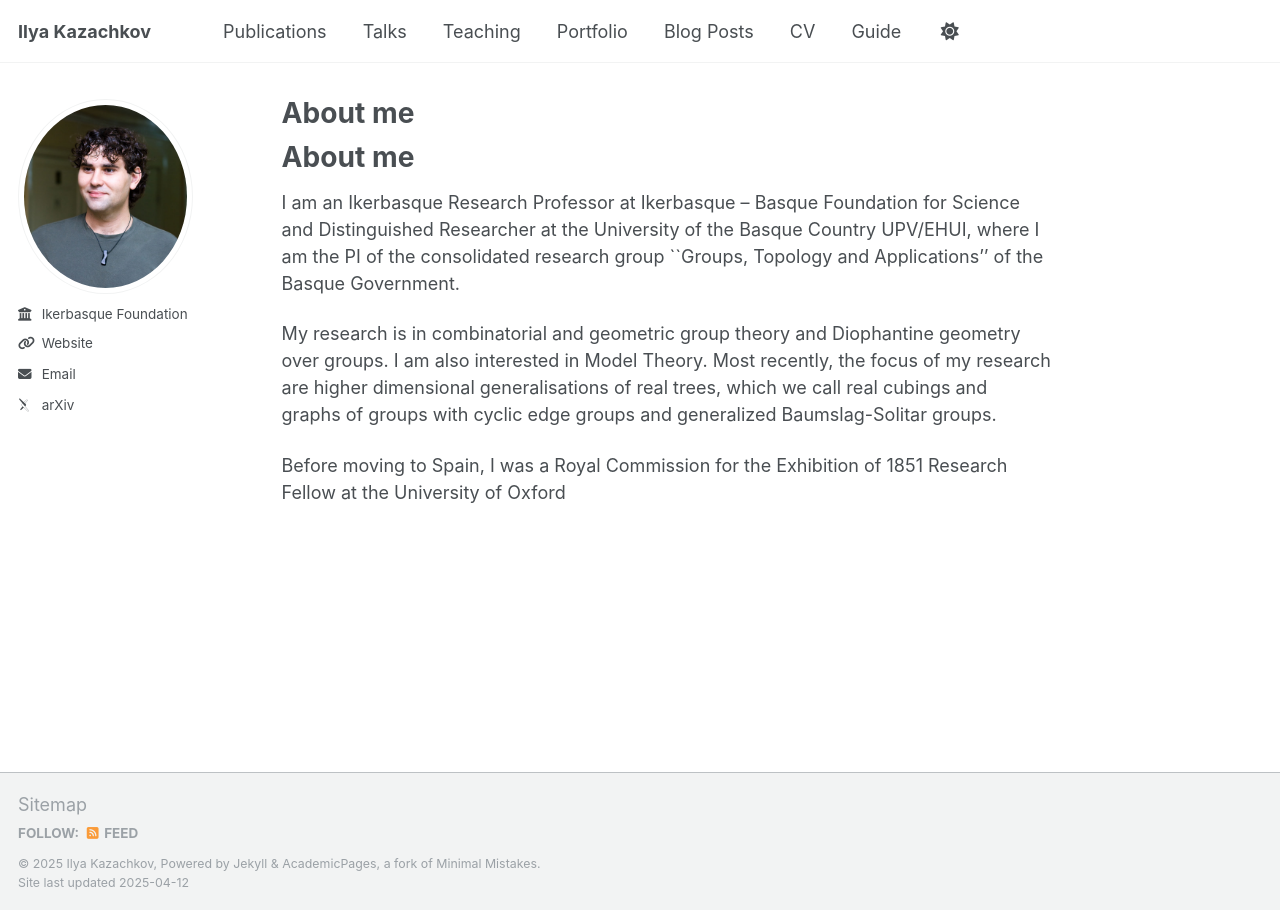
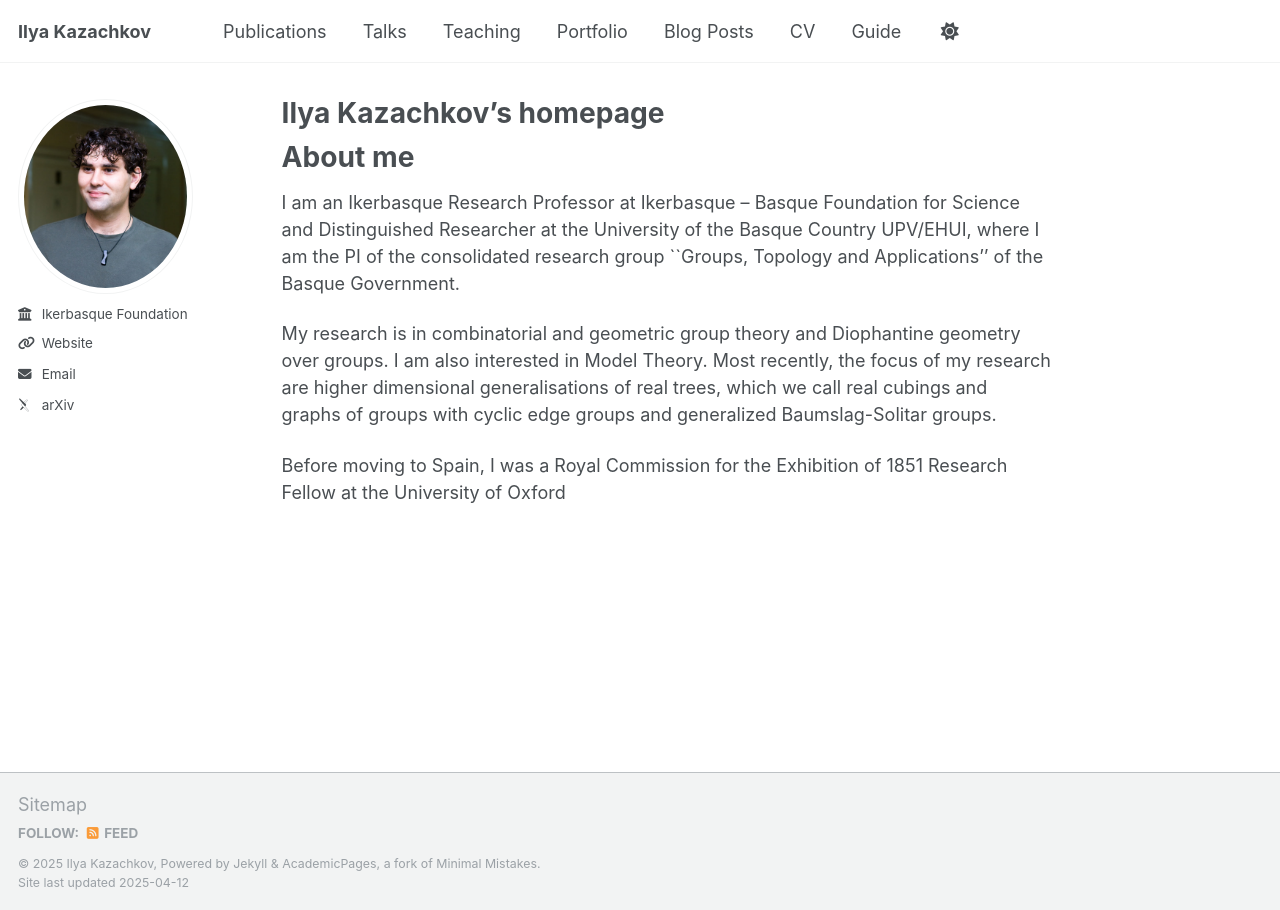
Before and after one commit to ilyakazachkov/ilyakazachkov.github.io, a Jekyll site: the page built from _pages/about.md, in a window 1280 px wide. Built offline with Jekyll 4.4.1, drawn with Linux system fonts in a browser that asks for light colours; some web fonts are replaced; our own code applies the rules of GitHub Pages for plain Markdown files.

Commit message:
Update about.md

```diff
--- a/_pages/about.md
+++ b/_pages/about.md
@@ -1,3 +1,12 @@
+---
+permalink: /
+title: "Ilya Kazachkov's homepage"
+author_profile: true
+redirect_from:
+  - /about/
+  - /about.html
+---
+
 About me
 ======
 I am an Ikerbasque Research Professor at Ikerbasque -- Basque Foundation for Science and Distinguished Researcher at the University of the Basque Country UPV/EHUI, where I am the PI of the consolidated research group ``Groups, Topology and Applications'' of the Basque Government.
```
